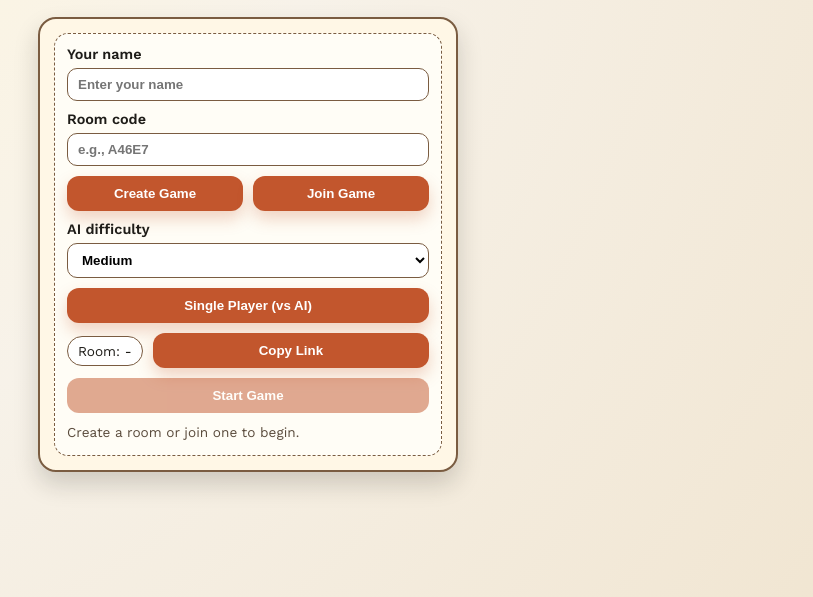
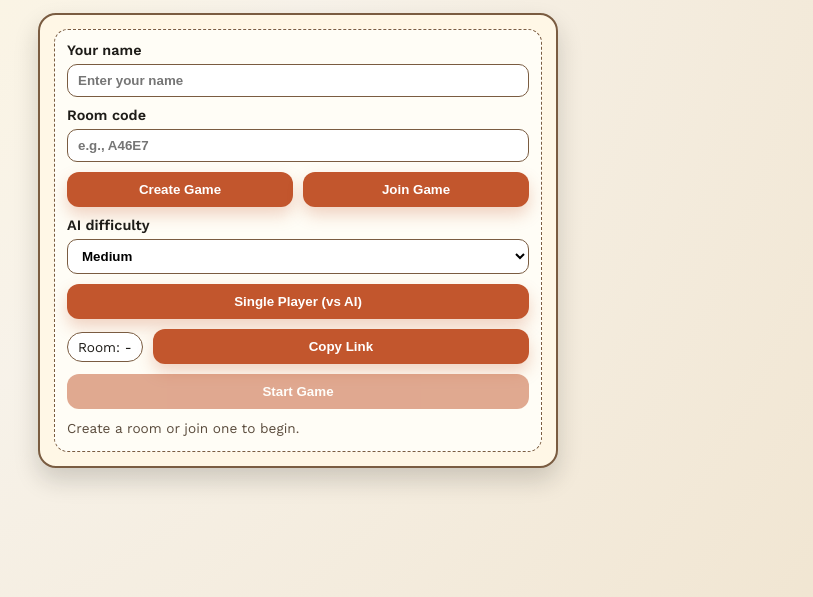
Before and after one commit to kushalv/Ashta-Chakkam, a website: page public/index.html in a window 1280 px wide. Shown: the part 203-800 px from the top of the page, without its empty margins (342-1155 px from the left). Drawn offline with nearby package versions, Linux system fonts and the light colour scheme; no server answers; a web font is replaced by a local one.

Commit message:
Revert today changes add leave

```diff
--- a/public/index.html
+++ b/public/index.html
@@ -47,8 +47,10 @@
     }
 
     .app.lobby-mode {
-      grid-template-columns: minmax(280px, 520px);
-      justify-content: center;
+      grid-template-columns: 1fr;
+      justify-items: center;
+      width: min(520px, 100%);
+      gap: 16px;
     }
 
     header {
@@ -63,10 +65,24 @@
       justify-content: center;
       text-align: center;
       align-items: center;
+      width: 100%;
+    }
+
+    .app.lobby-mode header > div {
+      width: 100%;
     }
 
     .app.lobby-mode #turnIndicator {
       display: none;
+    }
+
+    .app.lobby-mode .subtitle {
+      max-width: none;
+    }
+
+    .app.lobby-mode #lobbyOnlyPanel {
+      width: 100%;
+      max-width: none;
     }
 
     h1 {
```
